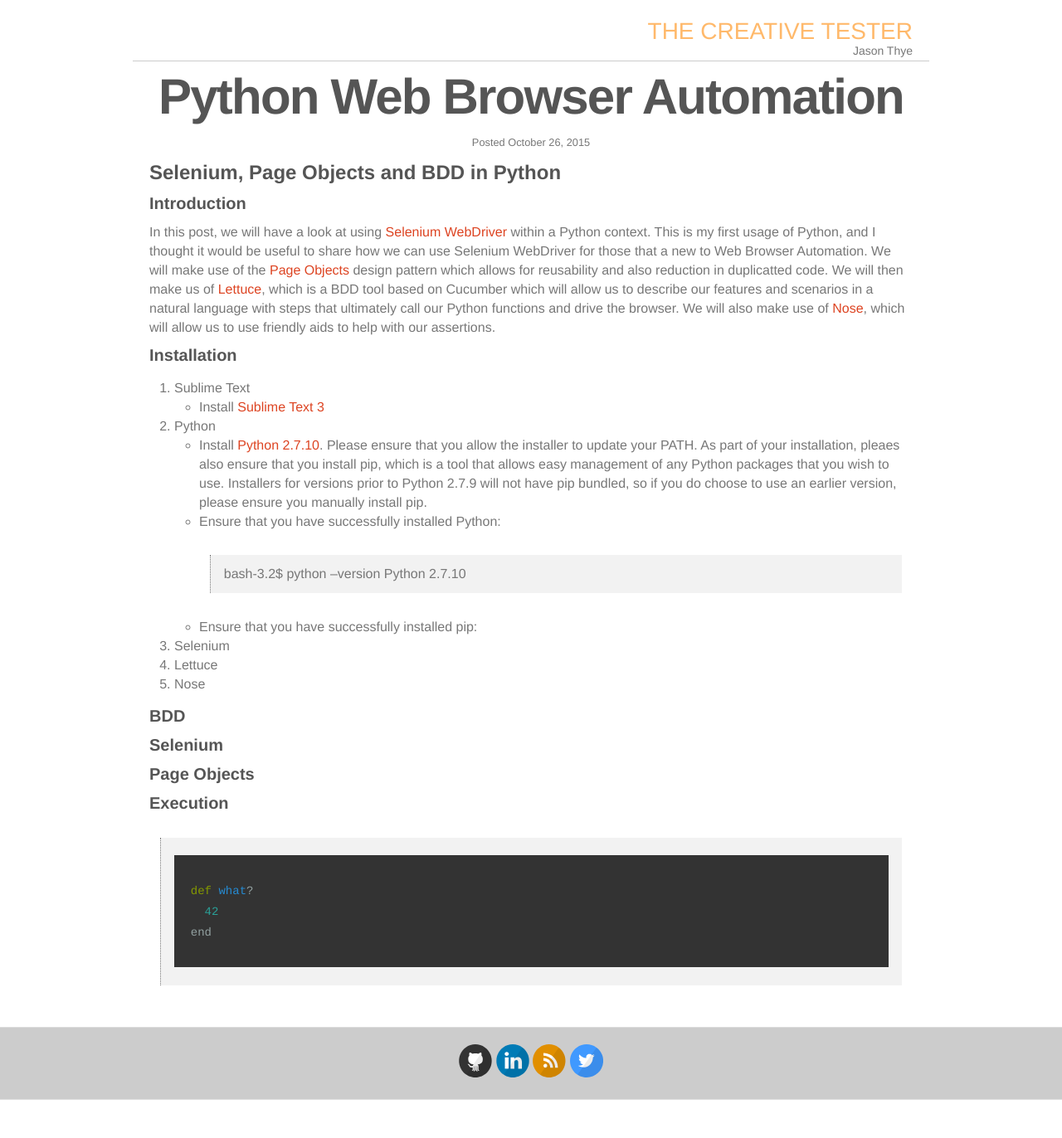
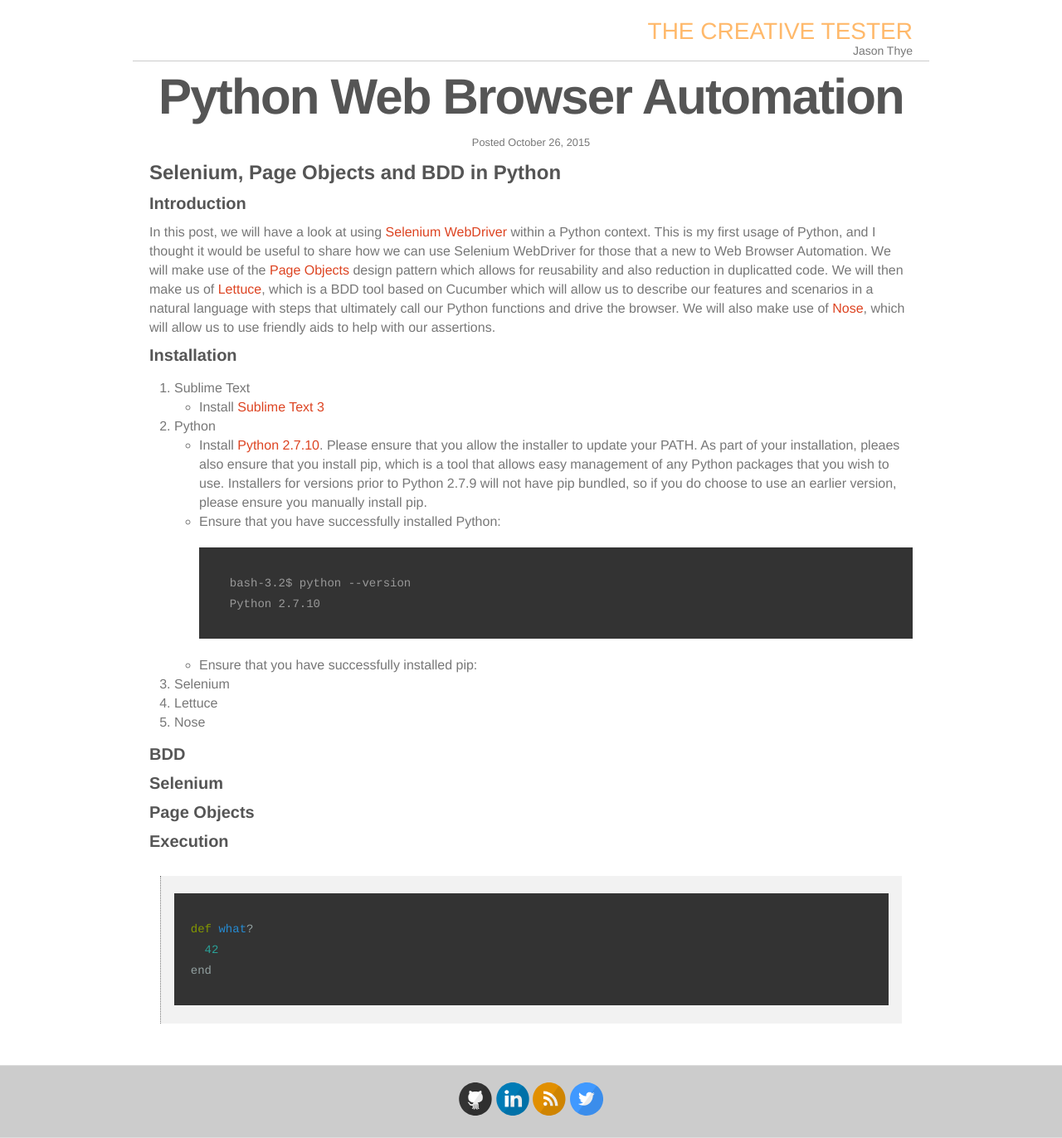
Before and after one commit to the-creative-tester/blog, a Jekyll site: the page built from _posts/2015-10-26-Python-Browser-Automation.md, in a window 1280 px wide. Shown: the whole page at 83% size. Built offline with Jekyll 4.4.1, drawn with Linux system fonts in a browser that asks for light colours; nearby versions of some CDN libraries; before the commit the page ends 1326 px from its top, so only the background shows below that.

````diff
--- a/_posts/2015-10-26-Python-Browser-Automation.md
+++ b/_posts/2015-10-26-Python-Browser-Automation.md
@@ -15,14 +15,15 @@ colour:
 In this post, we will have a look at using [Selenium WebDriver](http://www.seleniumhq.org/projects/webdriver/) within a Python context.  This is my first usage of Python, and I thought it would be useful to share how we can use Selenium WebDriver for those that a new to Web Browser Automation.  We will make use of the [Page Objects](http://selenium-python.readthedocs.org/page-objects.html) design pattern which allows for reusability and also reduction in duplicatted code.  We will then make us of [Lettuce](http://lettuce.it/), which is a BDD tool based on Cucumber which will allow us to describe our features and scenarios in a natural language with steps that ultimately call our Python functions and drive the browser.  We will also make use of [Nose](http://nose.readthedocs.org/en/latest/testing_tools.html), which will allow us to use friendly aids to help with our assertions.
 
 ### Installation
-
 1. Sublime Text
   * Install [Sublime Text 3](http://www.sublimetext.com/3)
 2. Python
   * Install [Python 2.7.10](https://www.python.org/downloads/release/python-2710/).  Please ensure that you allow the installer to update your PATH.  As part of your installation, pleaes also ensure that you install pip, which is a tool that allows easy management of any Python packages that you wish to use.  Installers for versions prior to Python 2.7.9 will not have pip bundled, so if you do choose to use an earlier version, please ensure you manually install pip.
   * Ensure that you have successfully installed Python:
-> bash-3.2$ python --version
-> Python 2.7.10
+  ```
+  bash-3.2$ python --version
+  Python 2.7.10
+  ```
   * Ensure that you have successfully installed pip:
 3. Selenium
 4. Lettuce
````
